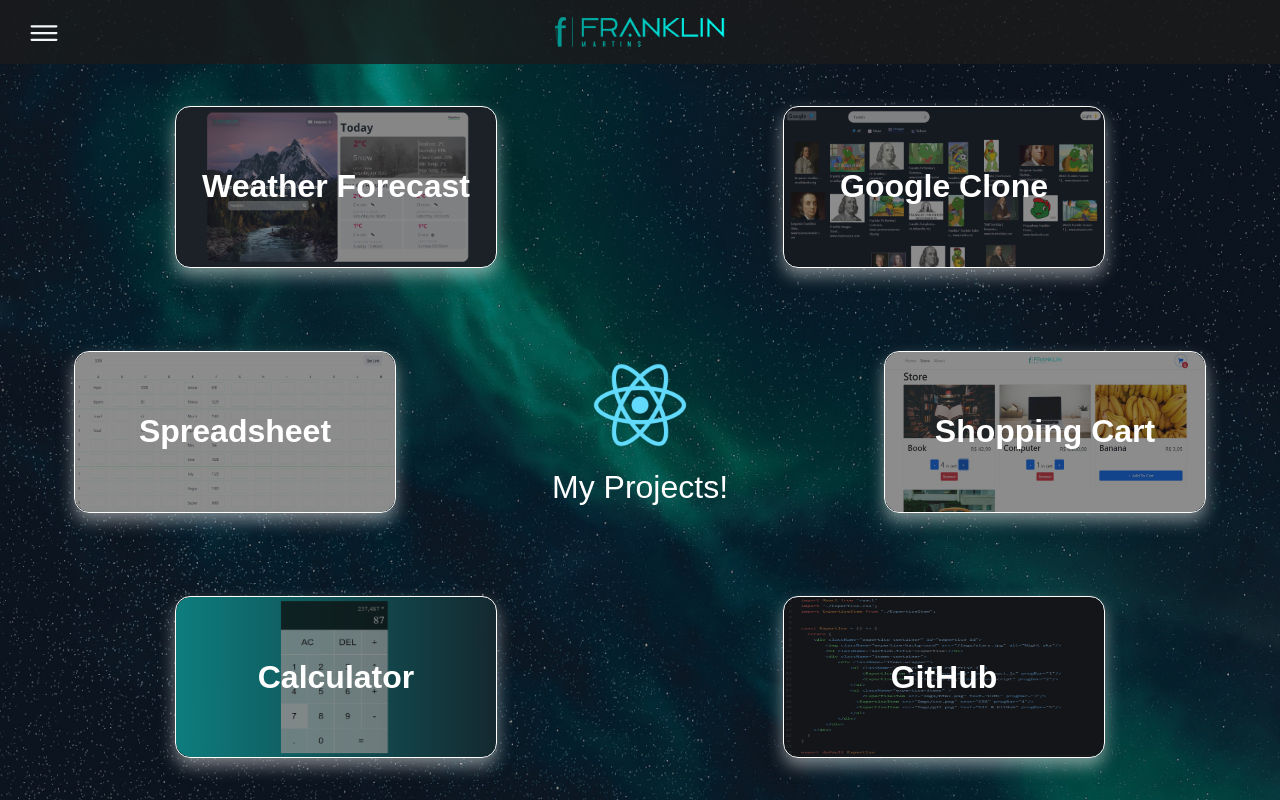
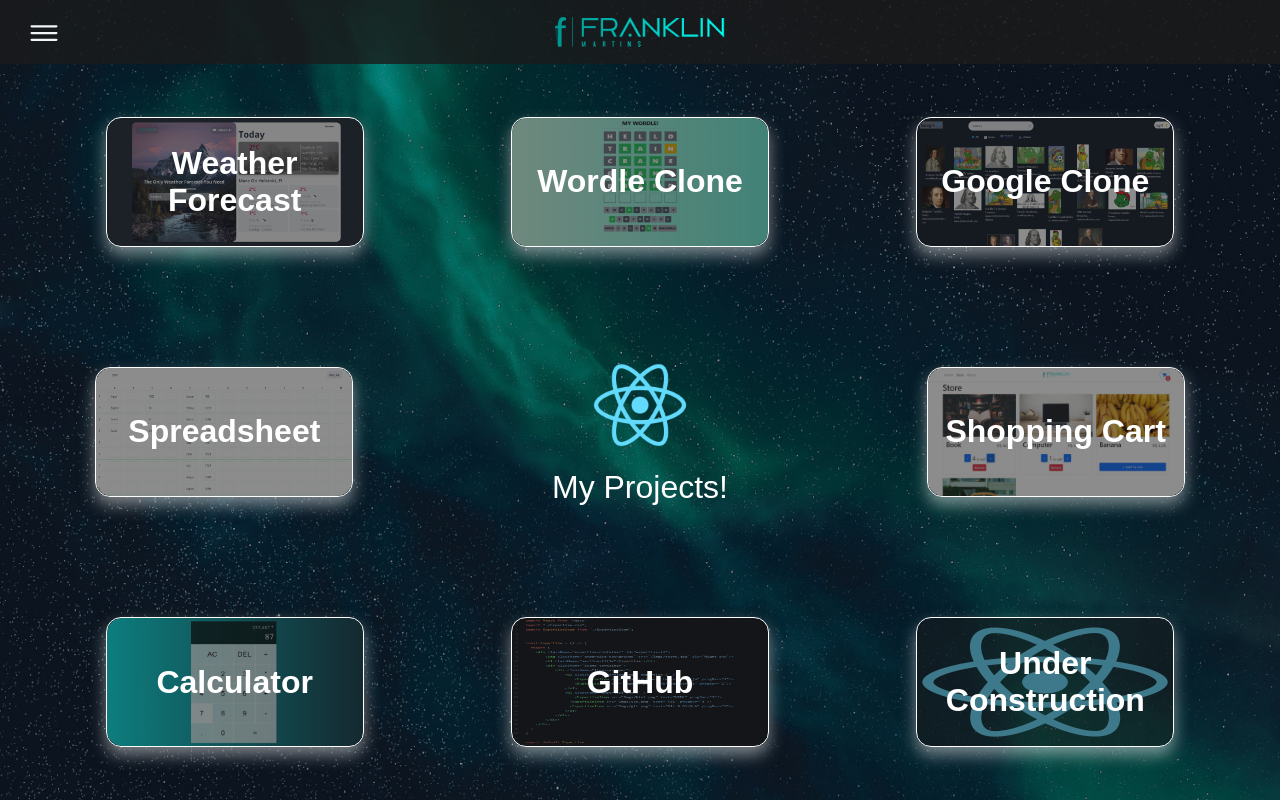
Before and after one commit to franklinsvm/franklins-page, a React (Create React App) app: page /portfolio in a window 1280 px wide. Built offline with nearby package versions, Linux system fonts and the light colour scheme.

Commit message:
Portfolio update

```diff
--- a/src/Components/Portfolio/PortfolioPage.css
+++ b/src/Components/Portfolio/PortfolioPage.css
@@ -19,6 +19,7 @@
 .portfolio-wrapper {
     width: 95%;
     height: 100%;
+    max-height: 100%;
     padding-top: 4rem;
     display: flex;
     flex-direction: column;
@@ -36,8 +37,8 @@
 }
 
 .portfolio-item {
-    width: 20rem;
-    height: 10rem;
+    width: 16rem;
+    height: 8rem;
     border: 0.5px solid white;
     border-radius: 15px;
     cursor: pointer;
--- a/src/Components/Portfolio/PortfolioPage.jsx
+++ b/src/Components/Portfolio/PortfolioPage.jsx
@@ -10,6 +10,7 @@
         <div className="portfolio-wrapper">
             <ul className="portfolio-items portfolio-top" >
                 <PortfolioItem src="Imgs/weather-app.png" text="Weather Forecast" url="https://f-weather.herokuapp.com/" />
+                <PortfolioItem src="Imgs/wordle.jpg" text="Wordle Clone" url="https://f-weather.herokuapp.com/" />
                 <PortfolioItem src="Imgs/google-clone.png" text="Google Clone" url="https://f-google-clone.herokuapp.com/search" />
             </ul>
             <ul className="portfolio-items portfolio-middle" >
@@ -23,6 +24,7 @@
             <ul className="portfolio-items portfolio-bottom" >
                 <PortfolioItem src="Imgs/calculator.png" text="Calculator" url="https://f-calculator.herokuapp.com/" />
                 <PortfolioItem src="Imgs/github.png" text="GitHub" url="https://github.com/franklinsvm" />
+                <PortfolioItem src="logo512.png" text="Under Construction" url="/" />
             </ul>
         </div>
     </div>
```
Also changed, not shown: public/Imgs/wordle.jpg (added).
